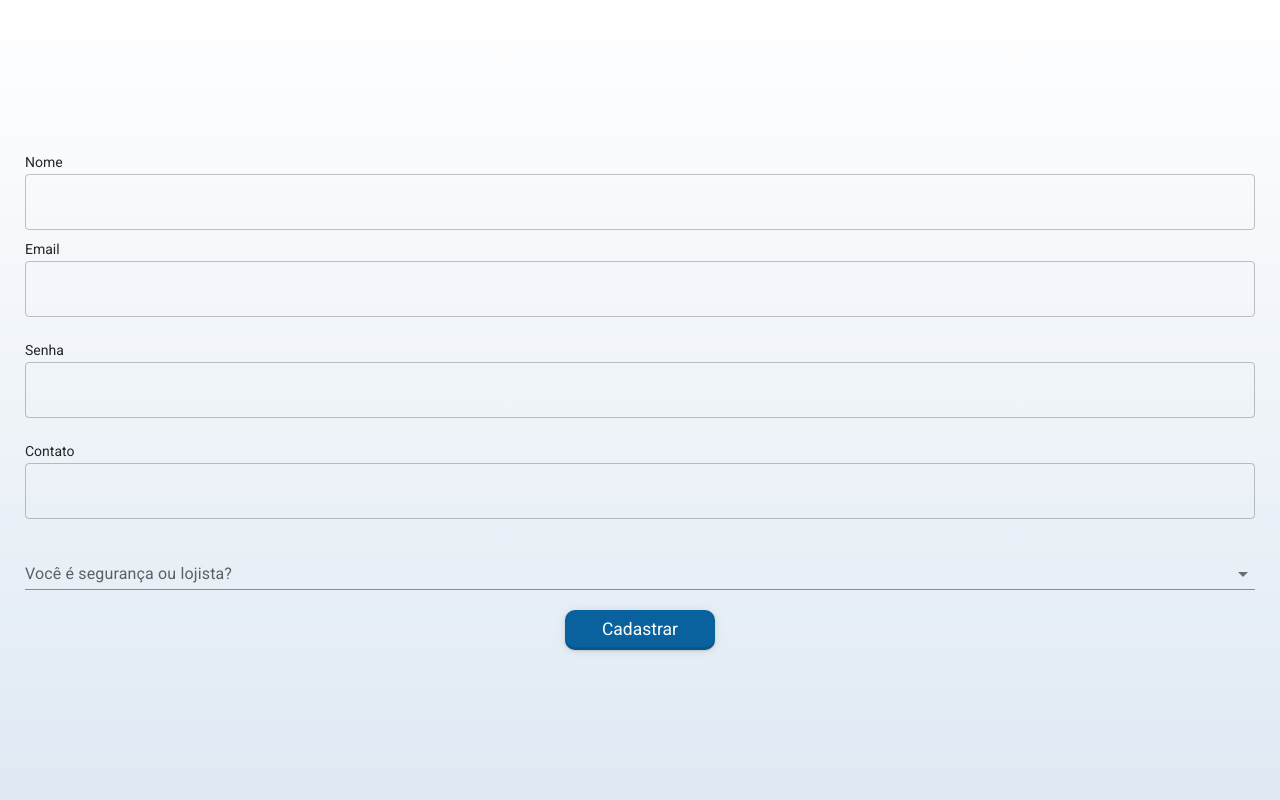
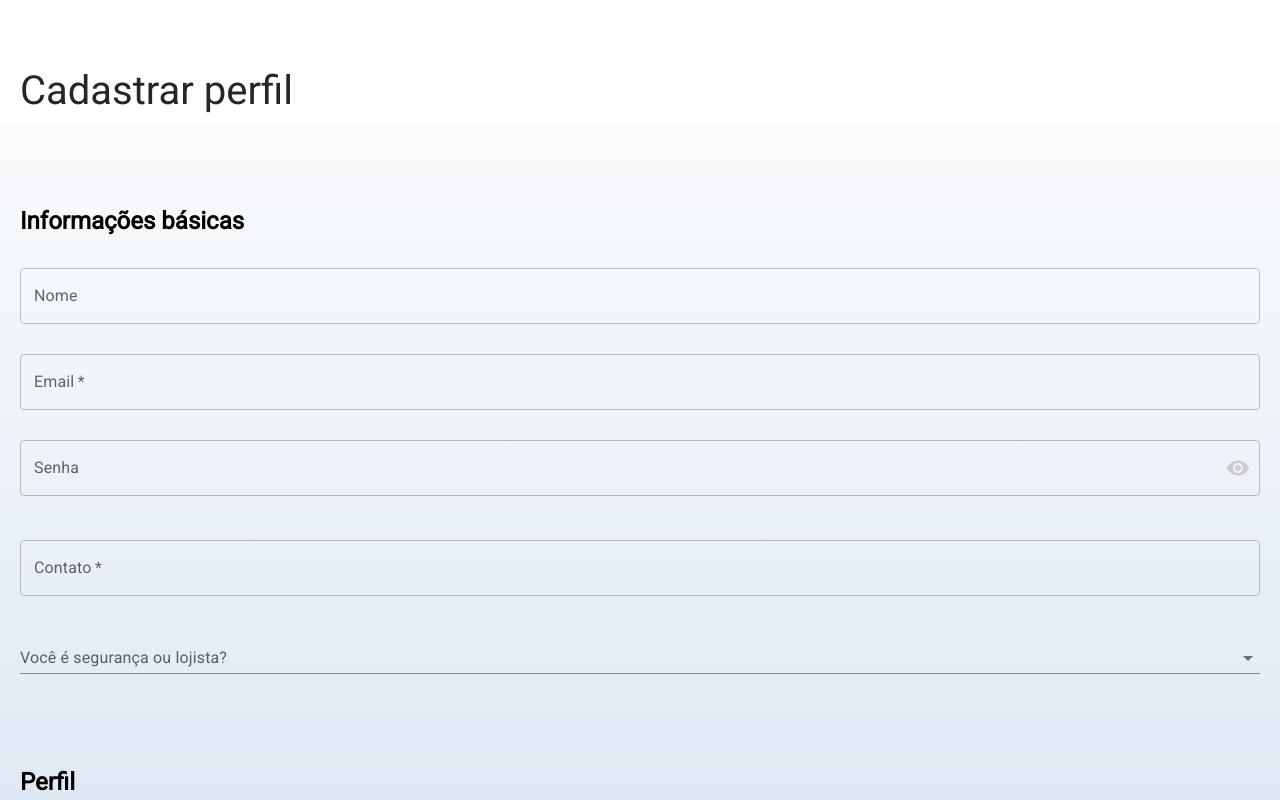
Before and after one commit to Giovaniavs/Projetao_client, a React (Vite) app: page /register in a window 1280 px wide. Built offline with nearby package versions, Linux system fonts and the light colour scheme; no server answers; the database is empty.

Commit message:
fix: change register logic

```diff
--- a/src/Views/RegisterScreen/RegisterScreen.jsx
+++ b/src/Views/RegisterScreen/RegisterScreen.jsx
@@ -1,42 +1,57 @@
-import React, { useState } from 'react';
-import './RegisterScreen.css';
-import { Redirect } from 'react-router-dom';
-import TextField from '@mui/material/TextField';
-import ReactLoading from 'react-loading';
-import InputLabel from '@mui/material/InputLabel';
-import MenuItem from '@mui/material/MenuItem';
-import FormControl from '@mui/material/FormControl';
-import Select from '@mui/material/Select';
-import { useAuth } from '../../firebase';
+import React, { useState } from "react";
+import "./RegisterScreen.css";
+import { Redirect } from "react-router-dom";
+import TextField from "@mui/material/TextField";
+import ReactLoading from "react-loading";
+import InputLabel from "@mui/material/InputLabel";
+import MenuItem from "@mui/material/MenuItem";
+import FormControl from "@mui/material/FormControl";
+import Select from "@mui/material/Select";
+import { useAuth } from "../../firebase";
+import { H1, Wrapper, WrapperFields } from "./styles";
+import Topic from "../../components/Topic";
+import { IconButton, InputAdornment, OutlinedInput } from "@mui/material";
+import { Visibility, VisibilityOff } from "@mui/icons-material";
+import PrimaryButton from "../../components/PrimaryButton";
 
 const RegisterScreen = () => {
-  const [email, setEmail] = useState('');
-  const [name, setName] = useState('');
-  const [password, setPassword] = useState('');
-  const [contact, setContact] = useState('');
-  const [emailError, setEmailError] = useState('');
-  const [passwordError, setPasswordError] = useState('');
+  const [user, setUser] = useState({
+    email: "",
+    name: "",
+    contact: "",
+    type: "",
+    password: "",
+    description: "",
+    imgSrc: "",
+  });
+
+  const handleChange = (event) => {
+    const { name, value } = event.target;
+    setUser((prev) => ({ ...prev, [name]: value }));
+  };
+
+  const [emailError, setEmailError] = useState("");
+  const [passwordError, setPasswordError] = useState("");
   const [shouldRedirectToLogin, setShouldRedirectToLogin] = useState(false);
   const [isLoading, setIsLoading] = useState(false);
-  const [typeOfUser, setTypeOfUser] = useState('');
+  const [showPassword, setShowPassword] = useState(false);
 
   const clearErrors = () => {
-    setEmailError('');
-    setPasswordError('');
-  }
-
-  const handleChange = (event) => {
-    setTypeOfUser(event.target.value);
+    setEmailError("");
+    setPasswordError("");
   };
 
-  const { signUp } = useAuth()
+  const { signUp } = useAuth();
 
   const handleSignup = () => {
     setIsLoading(true);
     clearErrors();
-    signUp(name, contact, typeOfUser, email, password).then((data) => {
+    const { name, contact, typeOfUser, email, password } = user;
+    signUp(user).then((data) => {
       switch (data) {
         case "auth/email-already-in-use":
+          setEmailError(data);
+          setIsLoading(false);
         case "auth/invalid-email":
           setEmailError(data);
           setIsLoading(false);
@@ -49,85 +64,147 @@ const RegisterScreen = () => {
           setShouldRedirectToLogin(true);
           break;
       }
-    })
+    });
+  };
+
+  if (shouldRedirectToLogin) {
+    return <Redirect push to="/" />;
   }
 
-  if (shouldRedirectToLogin) {
   return (
-      <Redirect push to="/" />
-    );
-  }
+    <Wrapper>
+      <H1>Cadastrar perfil</H1>
+      <Topic name="Informações básicas">
+        <WrapperFields>
+          <TextField
+            id="nome-basic"
+            label="Nome"
+            variant="outlined"
+            fullWidth
+            name="name"
+            type="text"
+            value={user.name}
+            onChange={handleChange}
+          />
 
-
-  return (
-    <div className='register-screen'>
-      <div className='register-box-style'>
-        <p className='label-register-box-style'>Nome</p>
           <TextField
             required
             fullWidth
-          margin='normal'
-          id="outlined-required"
-          onChange={(value) => setName(value.target.value)}
+            label="Email"
+            id="email-required"
+            name="email"
+            type="email"
+            value={user.email}
+            onChange={handleChange}
           />
-      </div>
-      <div className='register-box-style'>
-        <p className='label-register-box-style'>Email</p>
+
+          <FormControl fullWidth variant="outlined">
+            <InputLabel htmlFor="password">Senha</InputLabel>
+            <OutlinedInput
+              id="password"
+              type={showPassword ? "text" : "password"}
+              name="password"
+              value={user.password}
+              onChange={handleChange}
+              endAdornment={
+                <InputAdornment position="end">
+                  <IconButton
+                    aria-label="toggle password visibility"
+                    onClick={() => setShowPassword(!showPassword)}
+                    onMouseDown={() => setShowPassword(!showPassword)}
+                    edge="end"
+                  >
+                    {showPassword ? <VisibilityOff /> : <Visibility />}
+                  </IconButton>
+                </InputAdornment>
+              }
+              label="Password"
+            />
+            <p>{emailError}</p>
+          </FormControl>
+
           <TextField
             required
             fullWidth
-          margin='normal'
+            label="Contato"
             id="outlined-required"
-          onChange={(value) => setEmail(value.target.value)}
+            name="contact"
+            type="text"
+            value={user.contact}
+            onChange={handleChange}
           />
-        <p>{emailError}</p>
-      </div>
-      <div className='register-box-style'>
-        <p className='label-register-box-style'>Senha</p>
-        <TextField
-          required
-          fullWidth
-          margin='normal'
-          id="outlined-required"
-          onChange={(value) => setPassword(value.target.value)}
-        />
-        <p>{passwordError}</p>
-      </div>
-      <div className='register-box-style'>
-        <p className='label-register-box-style'>Contato</p>
-        <TextField
-          required
-          fullWidth
-          margin='normal'
-          id="outlined-required"
-          onChange={(value) => setContact(value.target.value)}
-        />
-      </div>
-      <div className='register-box-select-option-style'>
-        <FormControl variant='standard' fullWidth>
-          <InputLabel id="demo-simple-select-label">Você é segurança ou lojista?</InputLabel>
+
+          <FormControl variant="standard" fullWidth>
+            <InputLabel id="select-label" label>
+              Você é segurança ou lojista?
+            </InputLabel>
             <Select
-            id="demo-simple-select"
-            value={typeOfUser}
+              id="select"
+              name="type"
+              type="text"
+              value={user.type}
               onChange={handleChange}
             >
-            <MenuItem value={'guard'}>Segurança</MenuItem>
-            <MenuItem value={'shopman'}>Lojista</MenuItem>
+              <MenuItem value={"guard"}>Segurança</MenuItem>
+              <MenuItem value={"shopman"}>Lojista</MenuItem>
             </Select>
           </FormControl>
-      </div>
+        </WrapperFields>
+      </Topic>
 
+      <Topic name="Perfil">
+        <WrapperFields>
+          <TextField
+            id="foto"
+            label="Foto"
+            variant="outlined"
+            fullWidth
+            name="imgSrc"
+            type="text"
+            value={user.imgSrc}
+            onChange={handleChange}
+          />
+          <TextField
+            id="descricao"
+            label="Descricao"
+            variant="outlined"
+            fullWidth
+            name="description"
+            type="text"
+            value={user.description}
+            onChange={handleChange}
+          />
+        </WrapperFields>
+      </Topic>
 
-
-
-
-
+      <Topic name="Validacao de documentos">
+        <WrapperFields>
+          <TextField
+            id="foto"
+            label="Documentos"
+            variant="outlined"
+            fullWidth
+            name="docs"
+            type="text"
+            value={user.docs}
+            onChange={handleChange}
+          />
+        </WrapperFields>
+      </Topic>
       {isLoading ? (
-        <ReactLoading className='loading-login-screen-style' type='bars' color='#09629E' height={'20%'} width={'20%'} />
+        <ReactLoading
+          className="loading-login-screen-style"
+          type="bars"
+          color="#09629E"
+          height={"20%"}
+          width={"20%"}
+        />
       ) : (
-        <button onClick={handleSignup} className="create-account-button">Cadastrar</button>
+        <PrimaryButton onClick={handleSignup} className="create-account-button">
+          Cadastrar
+        </PrimaryButton>
       )}
-    </div>
+    </Wrapper>
   );
 };
 
--- /dev/null
+++ b/src/Views/RegisterScreen/styles.js
@@ -0,0 +1,35 @@
+import styled from "styled-components";
+
+export const Wrapper = styled.form`
+  width: 100%;
+  min-height: 100%;
+  padding: 60px 0px;
+  display: flex;
+  flex-direction: column;
+  align-items: center;
+  justify-content: flex-start;
+  gap: 30px;
+`;
+
+export const WrapperFields = styled.div`
+  display: flex;
+  flex-direction: column;
+  align-items: center;
+  justify-content: center;
+  gap: 30px;
+`;
+
+export const H1 = styled.h1`
+  position: sticky;
+  top: 0;
+
+  background: white;
+  z-index: 10000;
+  width: 100%;
+  padding: 0 20px;
+
+  padding: 60px 20px 0 20px;
+
+  margin-top: -60px;
+  font-size: 2.5rem;
+`;
--- a/src/components/PrimaryButton/index.jsx
+++ b/src/components/PrimaryButton/index.jsx
@@ -1,6 +1,6 @@
 import React from "react";
 import { Wrapper } from "./styles";
 
-export default function PrimaryButton({ children }) {
-  return <Wrapper>{children}</Wrapper>;
+export default function PrimaryButton({ children, ...rest }) {
+  return <Wrapper {...rest}>{children}</Wrapper>;
 }
--- a/src/components/PrimaryButton/styles.js
+++ b/src/components/PrimaryButton/styles.js
@@ -5,6 +5,7 @@ export const Wrapper = styled.button`
   height: 45px;
   background: #0a639e;
   border-radius: 8px;
+  flex-shrink: 0;
 
   font-style: normal;
   font-weight: 700;
--- a/src/firebase.js
+++ b/src/firebase.js
@@ -16,11 +16,13 @@ const fire = firebase.initializeApp(firebaseConfig);
 export const db = fire.firestore();
 
 export const useAuth = () => {
-  const createUser = (name, email, contact, type) => {
+  const createUser = (user) => {
+    const { name, email, contact, type, imgSrc } = user;
     return fire
       .firestore()
       .collection("user")
-      .add({ name, email, contact, type })
+      .doc(email)
+      .set({ name, email, contact, type, starsCount: 0, imgSrc })
       .then((response) => {
         const { id: uid } = response;
         localStorage.setItem("uid", email);
@@ -40,12 +42,13 @@ export const useAuth = () => {
       });
   };
 
-  const signUp = (name, contact, typeOfUser, email, password) => {
+  const signUp = (user) => {
+    const { email, password } = user;
     return fire
       .auth()
       .createUserWithEmailAndPassword(email, password)
       .then(() => {
-        createUser(name, email, contact, typeOfUser);
+        createUser(user);
       });
   };
 
@@ -137,5 +140,5 @@ export const useQuery = () => {
     return guardList;
   };
 
-  return { getGroups, getGuards, getOccurrences }
-}
+  return { getGroups, getGuards, getOccurrences };
+};
```
Lines whose indentation alone changed are shown as unchanged.
